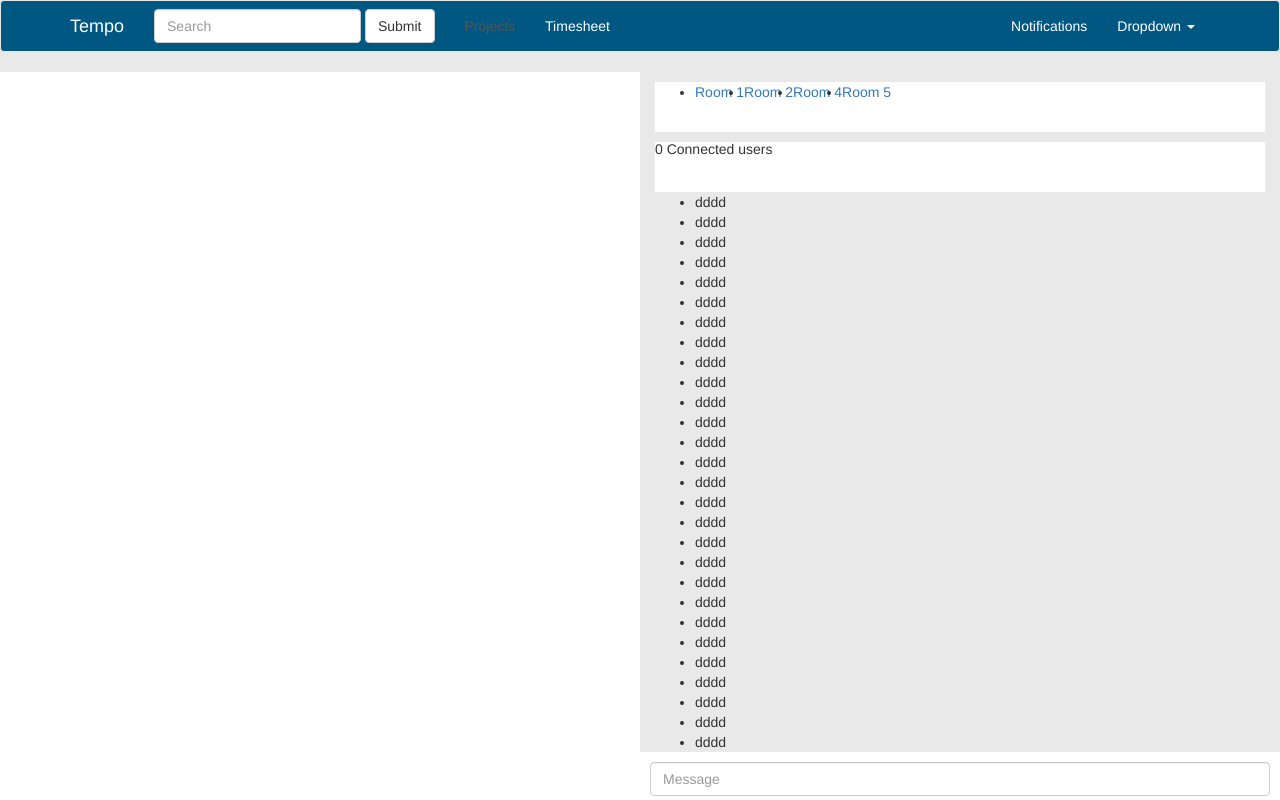
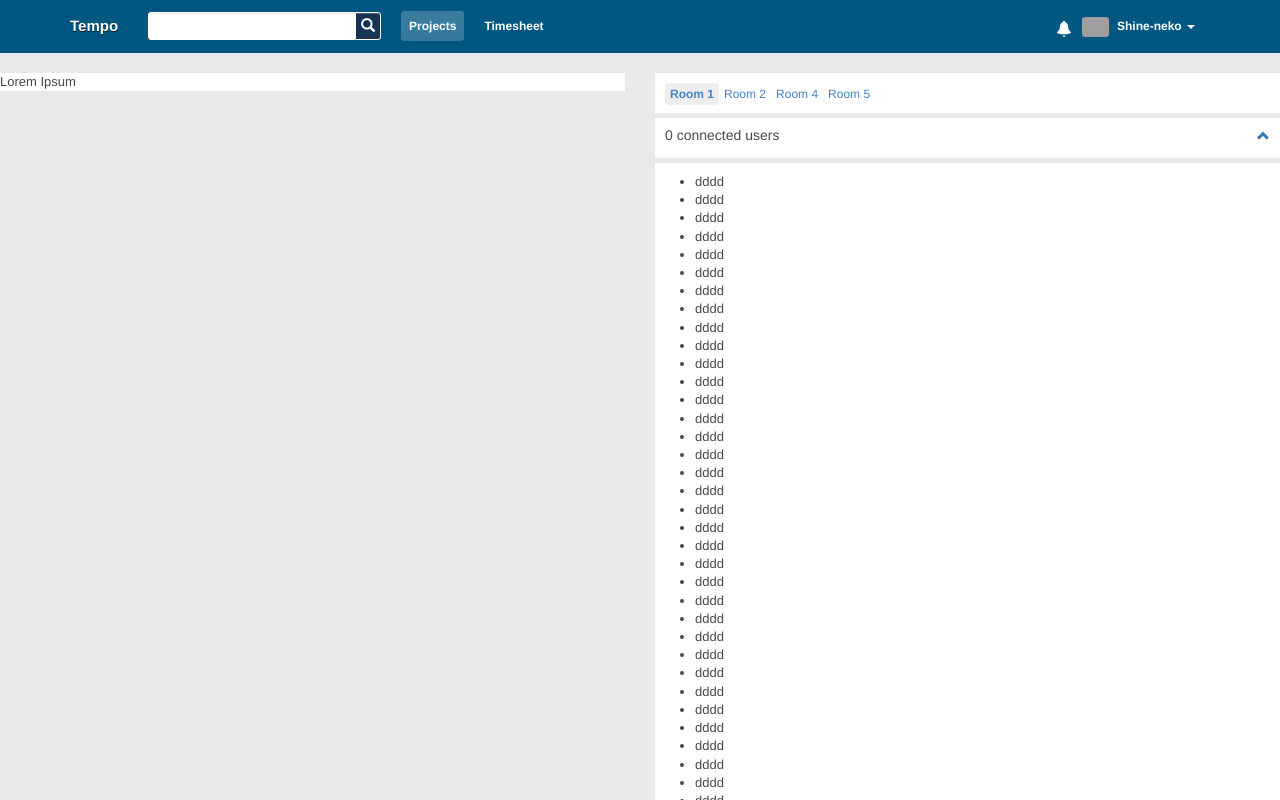
Before and after one commit to Shine-neko/tempo-front, a website: page index.html in a window 1280 px wide. Drawn offline with nearby package versions, Linux system fonts and the light colour scheme; grey boxes are pictures that could not be loaded.

Commit message:
improved UI

```diff
--- a/bower.json
+++ b/bower.json
@@ -1,7 +1,9 @@
 {
   "name": "tempo",
-  "version": "0.1.0",
+  "version": "0.5.0",
   "dependencies": {
-    "bootstrap": "3.3.4"
+    "jquery": "2.1.4",
+    "bootstrap": "3.3.4",
+    "backbone": "1.2.0"
   }
 }
--- /dev/null
+++ b/gulpfile.js
@@ -0,0 +1,40 @@
+"use strict";
+
+var gulp = require('gulp');
+var recess = require('gulp-recess');
+var less = require('gulp-less');
+var minifyCSS = require('gulp-minify-css');
+var plumber = require('gulp-plumber');
+
+var dist = './public/';
+
+gulp.task('styles', function () {
+    gulp.src( './styles/style.less')
+        .pipe(recess()) // Linting CSS
+        .pipe(plumber())
+        .pipe(less()) // Compile LESS
+        .pipe(minifyCSS()) // Minify CSS
+        .pipe(gulp.dest(dist + 'css'));
+});
+
+gulp.task('js', function(){
+
+});
+
+gulp.task('watch', function() {
+    gulp.start('default');
+
+    var onChange = function (event) {
+        console.log('File '+event.path+' has been '+event.type);
+    };
+
+    gulp.watch('./styles/*.less', ['styles'])
+        .on('change', onChange);
+
+    gulp.watch('./js/*.js', ['js'])
+        .on('change', onChange);
+});
+
+gulp.task('default', function () {
+    gulp.start('js', 'styles');
+});
--- a/index.html
+++ b/index.html
@@ -5,22 +5,18 @@
     <meta charset="utf-8">
     <meta http-equiv="X-UA-Compatible" content="IE=edge">
     <meta name="viewport" content="width=device-width, initial-scale=1">
-    <!-- The above 3 meta tags *must* come first in the head; any other head content must come *after* these tags -->
-    <title>Bootstrap 101 Template</title>
+    <title>Tempo </title>
 
-    <!-- Bootstrap -->
     <link rel="stylesheet" href="bower_components/bootstrap/dist/css/bootstrap.min.css" />
-    <link rel="stylesheet" href="style.css" />
+    <link rel="stylesheet" href="public/css/style.css" />
 
-    <!-- HTML5 shim and Respond.js for IE8 support of HTML5 elements and media queries -->
-    <!-- WARNING: Respond.js doesn't work if you view the page via file:// -->
     <!--[if lt IE 9]>
     <script src="https://oss.maxcdn.com/html5shiv/3.7.2/html5shiv.min.js"></script>
     <script src="https://oss.maxcdn.com/respond/1.4.2/respond.min.js"></script>
     <![endif]-->
 </head>
 <body>
-    <nav class="navbar navbar-default">
+    <nav id="header" class="navbar">
         <div class="container">
             <!-- Brand and toggle get grouped for better mobile display -->
             <div class="navbar-header">
@@ -35,23 +31,37 @@
 
             <!-- Collect the nav links, forms, and other content for toggling -->
             <div class="collapse navbar-collapse" id="navbar-collapse">
-                <form class="navbar-form navbar-left" role="search">
+                <form class="navbar-form navbar-left search" role="search">
                     <div class="form-group">
-                        <input type="text" class="form-control" placeholder="Search">
+                        <input type="text" class="form-control">
+                        <button type="submit" class="btn btn-default submit">
+                            <span class="glyphicon glyphicon-search"></span>
+                        </button>
                     </div>
-                    <button type="submit" class="btn btn-default">Submit</button>
                 </form>
                 <ul class="nav navbar-nav menu">
-                    <li class="active"><a href="#"><span>Projects</span></a></li>
+                    <li class="active">
+                        <a href="#"><span>Projects</span>
+                        </a>
+                    </li>
                     <li><a href="#"><span>Timesheet</span></a></li>
                 </ul>
                 <ul class="nav navbar-nav navbar-right">
-                    <li><a href="#">Notifications</a></li>
-                    <li class="dropdown">
-                        <a href="#" class="dropdown-toggle" data-toggle="dropdown" role="button" aria-expanded="false">Dropdown <span class="caret"></span></a>
+                    <li class="notifications">
+                        <a href="#">
+                        <span class="glyphicon glyphicon-bell"></span>
+                        <span class="menu-label">Notifications</span>
+                        </a>
+                    </li>
+                    <li class="dropdown user">
+                        <a href="#" class="dropdown-toggle" data-toggle="dropdown" role="button" aria-expanded="false">
+                            <img src="https://avatars0.githubusercontent.com/u/884441?v=3&s=40" height="20" />
+                            Shine-neko
+                            <span class="caret"></span>
+                        </a>
                         <ul class="dropdown-menu" role="menu">
                             <li><a href="#">Profil</a></li>
-                            <li><a href="#">Another action</a></li>
+                            <li><a href="#">Logout</a></li>
                         </ul>
                     </li>
                 </ul>
@@ -59,19 +69,24 @@
         </div><!-- /.container-fluid -->
     </nav>
     <div class="content">
-        <div class="col-md-6">
+        <div class="row">
+            <div class="col-md-6 activity-box">
+                <div id="dashboard-activities">
+                    Lorem Ipsum
+                </div>
             </div>
             <div class="col-md-6 chat-panel">
                 <nav class="rooms">
                     <ul>
-                    <li><a href="#">Room 1</a> </li>
+                        <li class="current"><a href="#">Room 1</a> </li>
                         <li><a href="#">Room 2</a> </li>
                         <li><a href="#">Room 4</a> </li>
                         <li><a href="#">Room 5</a> </li>
                     </ul>
                 </nav>
                 <div class="user-connected">
-                <h5>0 Connected users</h5>
+                    <h5 class="pull-left">0 connected users</h5>
+                    <a class="toolbar-btn pull-right"><span class="glyphicon glyphicon-chevron-up"></span></a>
                 </div>
                 <ul class="inbox">
                     <li class="message">dddd</li>
@@ -205,9 +220,12 @@
                 </form>
             </div>
         </div>
+    </div>
 <!-- jQuery (necessary for Bootstrap's JavaScript plugins) -->
 <script src="bower_components/jquery/dist/jquery.min.js"></script>
 <!-- Include all compiled plugins (below), or include individual files as needed -->
 <script src="bower_components/bootstrap/dist/js/bootstrap.min.js"></script>
+<script src="bower_components/underscore/underscore-min.js"></script>
+<script src="bower_components/backbone/backbone-min.js"></script>
 </body>
 </html>
--- /dev/null
+++ b/styles/layout.less
@@ -0,0 +1,192 @@
+html, body {
+  overflow: hidden;
+  height: 100%;
+  font-family: helvetica, "Lucida Grande", verdana, arial, helvetica, sans-serif;
+  background: #e9e9e9;
+  font-size: 13px;
+  line-height: 1.4em;
+  color: #484848;
+}
+
+
+#header {
+  background-color: #005782;
+  border-radius: 0;
+}
+
+#header .navbar-brand {
+  color: #fff;
+  font-weight: bold;
+  text-shadow: 0 1px 0 rgba(0, 0, 0, 0.8);
+  font-size: 15px;
+}
+
+#header .navbar-nav li > a {
+  color: #fff;
+  font-weight: bold;
+  font-size: 12px;
+}
+
+#header .navbar-nav li.active > a {
+  background: none;
+}
+
+#header .navbar-nav li > a:hover {
+  background: none;
+}
+
+#header .navbar-nav.menu li > a {
+  padding-right: 5px;
+  padding-left: 5px;
+  span {
+    padding: 10px;
+  }
+}
+
+#header .navbar-nav li.user a {
+  padding-left: 5px;
+  img {
+    border-radius: 3px;
+    margin-right: 5px;
+  }
+}
+
+#header .navbar-nav.menu li > a:hover span {
+  background: linear-gradient(to bottom, rgba(255, 255, 255, 0.23) 0, rgba(255, 255, 255, 0.2) 100%);
+  border-radius: 3px;
+}
+
+#header .navbar-nav.menu li > a:hover span,
+#header .navbar-nav.menu li.active > a span {
+  background: linear-gradient(to bottom, rgba(255, 255, 255, 0.23) 0, rgba(255, 255, 255, 0.2) 100%);
+  border-radius: 3px;
+  color: #fff;
+  padding: 8px;
+}
+
+.navbar-nav .glyphicon {
+  font-size: 16px;
+  top: 6px;
+}
+
+.navbar-nav li .menu-label {
+  display: none;
+}
+
+#header li.notifications a {
+  padding-right: 5px;
+}
+
+#header li.user a {
+}
+
+#header .search .form-group {
+  margin-top: 3px;
+}
+
+#header .search input {
+  border-top-left-radius: 3px;
+  border-top-right-radius: 0;
+  border-bottom-right-radius: 0;
+  border-bottom-left-radius: 3px;
+  border: 1px solid #fff;
+  float: left;
+  height: 28px;
+}
+
+#header .search .submit {
+  float: left;
+  background: #173455;
+  border: 1px solid #FFF;
+  border-radius: 0 3px 3px 0;
+  bottom: 0;
+  box-shadow: 0 1px 0 rgba(255, 255, 255, 0.2) inset;
+  display: block;
+  height: 28px;
+  padding: 0;
+  width: 26px;
+  color: #fff;
+}
+
+.content {
+  height: 100%;
+}
+
+.content .activity-box {
+  height: 100%;
+}
+.content #dashboard-activities {
+  background: #fff;
+  height: 100%;
+}
+
+.chat-panel {
+  height: 100%;
+  position: relative;
+}
+
+.chat-panel .rooms {
+  background: #fff;
+  height: 40px;
+}
+
+.chat-panel .rooms ul {
+  padding: 10px;
+}
+
+.chat-panel .rooms li {
+  float: left;
+  list-style: none;
+}
+
+.chat-panel .rooms ul li.current {
+  background-color: #eee;
+  border-radius: 3px;
+  a {
+    font-weight: bold;
+  }
+}
+
+.chat-panel .rooms li a {
+  color: #4183c4;
+  display: inline-block;
+  padding: 2px 5px;
+  font-size: 12px;
+}
+
+.chat-panel .user-connected {
+  background: #fff;
+  height: 40px;
+  margin-top: 5px;
+  padding-left: 10px;
+  padding-right: 10px;
+
+  .toolbar-btn {
+    margin-top: 10px;
+    display: inline-block;
+  }
+}
+
+.chat-panel form {
+  background: #eee;
+  height: 54px;
+  bottom: 70px;
+  width: 100%;
+  padding: 10px;
+  position: absolute;
+  z-index: 1;
+
+  .form-control {
+    border-radius: 0px;
+    text-shadow: none;
+  }
+}
+
+.inbox {
+  clear: both;
+  height: 100%;
+  overflow: auto;
+  margin-top: 5px;
+  padding-top: 10px;
+  background-color: #fff;
+}
--- /dev/null
+++ b/styles/style.less
@@ -0,0 +1,2 @@
+@import "layout";
+@import "components";
```
Also changed, not shown: package.json (added, +31 -0 lines), .travis.yml (added), README.md (added), js/app.js (added), public/css/style.css (added), style.css (deleted), styles/components.less (added), 1 other file. Lines whose indentation alone changed are shown as unchanged.
